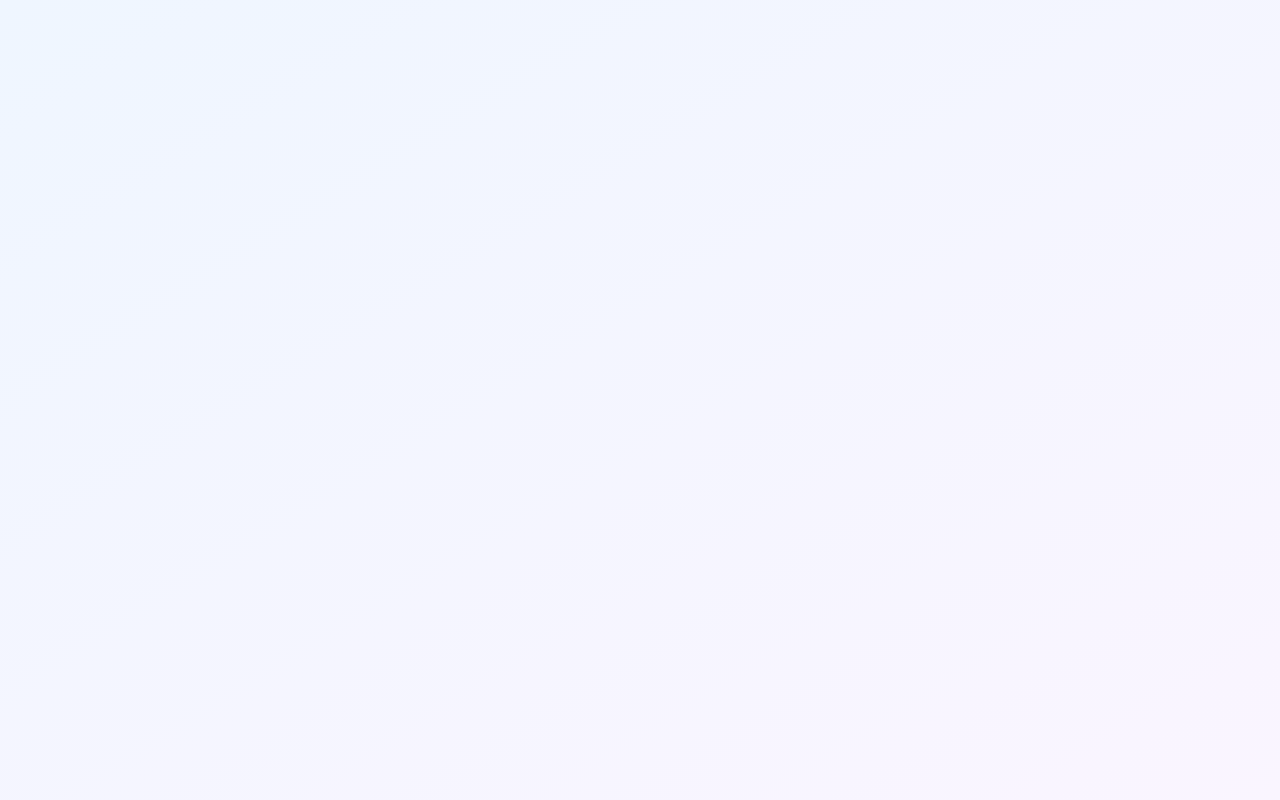
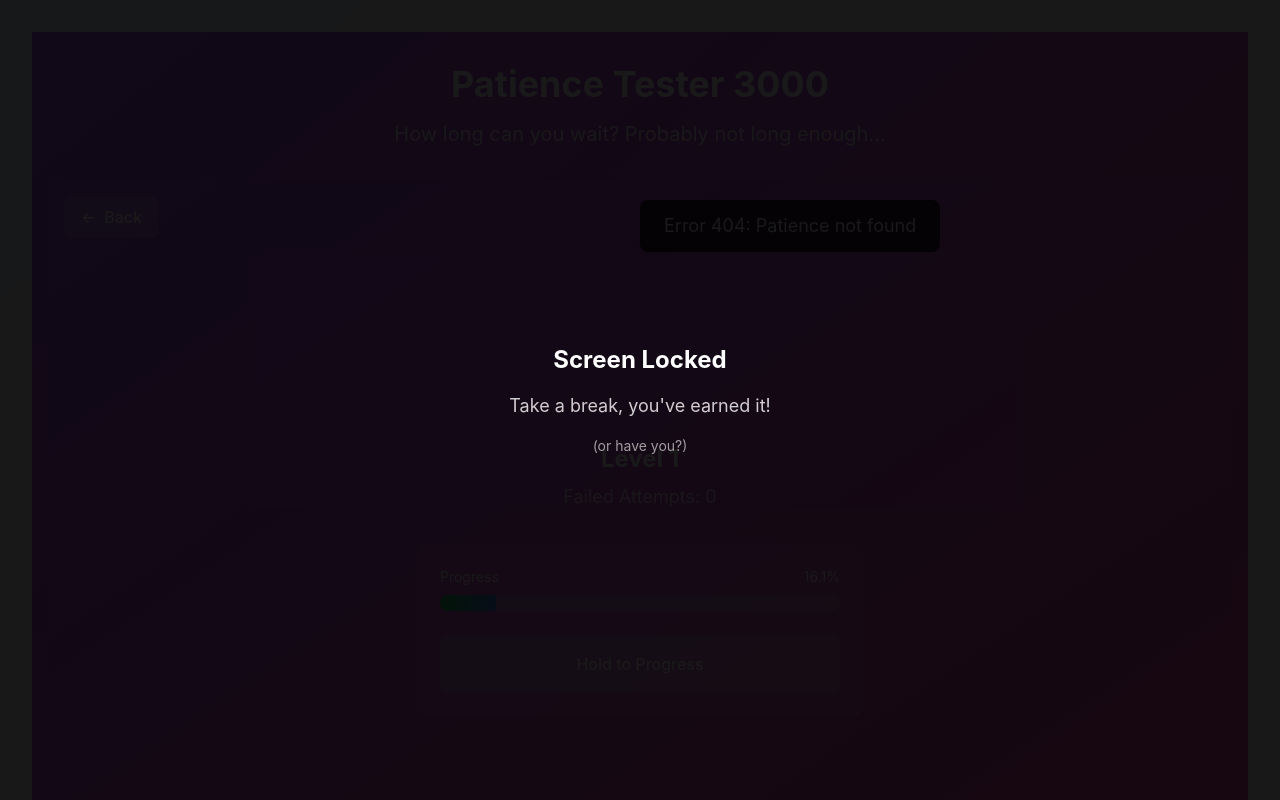
Before and after one commit to Tumelo2748/Crzy-Gamez, a React (Vite) app: page /patience-tester in a window 1280 px wide. Before the commit this address had no page. Shown: the top 800 px of the page. Built offline with nearby package versions, Linux system fonts and the light colour scheme.

Commit message:
Added patienceTester

```diff
--- a/src/App.tsx
+++ b/src/App.tsx
@@ -8,6 +8,7 @@ import { RoastChatPage } from './pages/RoastChatPage';
 import GravityFormPage  from './pages/GravityFormPage';
 import GuessWrongPage from './pages/GuessWrongPage';
 import ImpossibleMazePage from './pages/ImpossibleMazePage';
+import PatienceTesterPage from './pages/PatienceTesterPage';
 
 function App() {
   return (
@@ -22,6 +23,7 @@ function App() {
           <Route path="/gravity-form" element={<GravityFormPage />} />
           <Route path="/guess-wrong" element={<GuessWrongPage />} />
           <Route path="/impossible-maze" element={<ImpossibleMazePage />} />
+          <Route path="/patience-tester" element={<PatienceTesterPage />} />
         </Routes>
       </PageLayout>
     </Router>
--- a/src/components/games/ImpossibleMaze/index.tsx
+++ b/src/components/games/ImpossibleMaze/index.tsx
@@ -3,8 +3,8 @@ import { motion, AnimatePresence } from 'framer-motion';
 import { useNavigate } from 'react-router-dom';
 import { useWindowSize } from 'react-use';
 
-const GRID_SIZE = 10;
-const CELL_SIZE = 40;
+// const GRID_SIZE = 10;
+// const CELL_SIZE = 40;
 
 interface Position {
   x: number;
@@ -65,9 +65,9 @@ const ImpossibleMaze: React.FC = () => {
     if (px > 0) newWalls[py][px-1] = false;
     if (px < GRID_SIZE-1) newWalls[py][px+1] = false;
 
-    const newFakeExits = [];
+    const newFakeExits: Position[] = [];
     for (let i = 0; i < 3; i++) {
-      let fx, fy;
+      let fx: number, fy: number;
       do {
         fx = Math.floor(Math.random() * GRID_SIZE);
         fy = Math.floor(Math.random() * GRID_SIZE);
@@ -85,7 +85,7 @@ const ImpossibleMaze: React.FC = () => {
   };
 
   const moveExit = useCallback(() => {
-    let newX, newY;
+    let newX: number, newY: number;
     do {
       newX = Math.floor(Math.random() * GRID_SIZE);
       newY = Math.floor(Math.random() * GRID_SIZE);
--- /dev/null
+++ b/src/components/games/PatienceTester/index.tsx
@@ -0,0 +1,189 @@
+import React, { useState, useEffect, useRef } from 'react';
+import { motion, AnimatePresence } from 'framer-motion';
+import { useNavigate } from 'react-router-dom';
+
+const mockingMessages = [
+  "Take a break, it's only a game... or is it?",
+  "Your patience is admirable, but futile",
+  "Loading... just kidding!",
+  "Error 404: Patience not found",
+  "Have you tried turning it off and... waiting?",
+  "Loading might take a while. Like, forever.",
+  "Pro tip: Staring won't make it go faster",
+  "Time is relative. This is relatively slow.",
+];
+
+const PatienceTester: React.FC = () => {
+  const navigate = useNavigate();
+  const [progress, setProgress] = useState(0);
+  const [holdProgress, setHoldProgress] = useState(0);
+  const [message, setMessage] = useState("");
+  const [showMessage, setShowMessage] = useState(false);
+  const [isHolding, setIsHolding] = useState(false);
+  const [showLockScreen, setShowLockScreen] = useState(false);
+  const [level, setLevel] = useState(1);
+  const [attempts, setAttempts] = useState(0);
+  const holdTimeout = useRef<number | null>(null);
+  const progressInterval = useRef<number | null>(null);
+
+  const showRandomMessage = () => {
+    const msg = mockingMessages[Math.floor(Math.random() * mockingMessages.length)];
+    setMessage(msg);
+    setShowMessage(true);
+    setTimeout(() => setShowMessage(false), 5000);
+  };
+
+  const resetProgress = () => {
+    setProgress(0);
+    if (progressInterval.current) {
+      clearInterval(progressInterval.current);
+    }
+  };
+
+  const startProgress = () => {
+    resetProgress();
+    let currentProgress = 0;
+
+    progressInterval.current = window.setInterval(() => {
+      currentProgress += Math.random() * 1;
+
+      // Random events
+      if (Math.random() < 0.1) {
+        currentProgress -= Math.random() * 3;
+      }
+      if (Math.random() < 0.01) {
+        setShowLockScreen(true);
+        setTimeout(() => setShowLockScreen(false), 4000);
+      }
+      if (Math.random() < 0.15) {
+        showRandomMessage();
+      }
+
+      currentProgress = Math.max(0, Math.min(currentProgress, 99.9));
+
+      if (currentProgress > 99 && Math.random() < 0.5 + (level * 0.1)) {
+        currentProgress = 99.9;
+      }
+
+      setProgress(currentProgress);
+    }, 100);
+  };
+
+  const handleHoldStart = () => {
+    setIsHolding(true);
+    setHoldProgress(0);
+
+    let currentHoldProgress = 0;
+    holdTimeout.current = window.setInterval(() => {
+      currentHoldProgress += 1;
+      if (currentHoldProgress <= 100) {
+        setHoldProgress(currentHoldProgress);
+      } else {
+        if (holdTimeout.current) {
+          clearInterval(holdTimeout.current);
+        }
+        setLevel(prev => prev + 1);
+        setIsHolding(false);
+        startProgress();
+      }
+    }, 100);
+  };
+
+  const handleHoldEnd = () => {
+    if (holdTimeout.current) {
+      clearInterval(holdTimeout.current);
+    }
+    setIsHolding(false);
+    setHoldProgress(0);
+    setAttempts(prev => prev + 1);
+    showRandomMessage();
+  };
+
+  useEffect(() => {
+    startProgress();
+    return () => {
+      if (progressInterval.current) clearInterval(progressInterval.current);
+      if (holdTimeout.current) clearInterval(holdTimeout.current);
+    };
+  }, []);
+
+  return (
+    <div className="min-h-screen bg-gradient-to-br from-purple-500 to-pink-500 p-4 flex flex-col items-center justify-center relative">
+      <motion.button
+        whileHover={{ scale: 1.05 }}
+        whileTap={{ scale: 0.95 }}
+        className="absolute top-4 left-4 px-4 py-2 bg-white bg-opacity-20 text-white rounded-lg hover:bg-opacity-30 transition-all flex items-center space-x-2"
+        onClick={() => navigate('/')}
+      >
+        <span>←</span>
+        <span>Back</span>
+      </motion.button>
+
+      <div className="w-full max-w-md space-y-8">
+        <div className="text-center text-white">
+          <h2 className="text-2xl font-bold mb-2">Level {level}</h2>
+          <p className="text-lg opacity-80">Failed Attempts: {attempts}</p>
+        </div>
+
+        <div className="bg-white bg-opacity-10 backdrop-blur-sm rounded-xl p-6 space-y-6">
+          <div className="space-y-2">
+            <div className="flex justify-between text-white text-sm">
+              <span>Progress</span>
+              <span>{progress.toFixed(1)}%</span>
+            </div>
+            <div className="h-4 bg-white bg-opacity-20 rounded-full overflow-hidden">
+              <motion.div
+                className="h-full bg-gradient-to-r from-green-500 to-blue-500"
+                animate={{ width: `${progress}%` }}
+                transition={{ type: "spring", stiffness: 30 }}
+              />
+            </div>
+          </div>
+
+          <motion.button
+            className={`w-full py-4 rounded-lg font-medium text-white transition-all ${
+              isHolding ? 'bg-green-500' : 'bg-white bg-opacity-20 hover:bg-opacity-30'
+            }`}
+            onMouseDown={handleHoldStart}
+            onMouseUp={handleHoldEnd}
+            onMouseLeave={handleHoldEnd}
+            onTouchStart={handleHoldStart}
+            onTouchEnd={handleHoldEnd}
+          >
+            {isHolding ? `Hold for ${((100 - holdProgress) / 10).toFixed(1)} more seconds` : "Hold to Progress"}
+          </motion.button>
+        </div>
+      </div>
+
+      <AnimatePresence>
+        {showMessage && (
+          <motion.div
+            initial={{ opacity: 0, y: 20 }}
+            animate={{ opacity: 1, y: 0 }}
+            exit={{ opacity: 0, y: -20 }}
+            className="fixed top-1/4 left-1/2 transform -translate-x-1/2 bg-black bg-opacity-80 text-white px-6 py-3 rounded-lg text-lg"
+          >
+            {message}
+          </motion.div>
+        )}
+
+        {showLockScreen && (
+          <motion.div
+            initial={{ opacity: 0 }}
+            animate={{ opacity: 1 }}
+            exit={{ opacity: 0 }}
+            className="fixed inset-0 bg-black bg-opacity-90 flex items-center justify-center z-50"
+          >
+            <div className="text-center text-white space-y-4">
+              <h3 className="text-2xl font-bold">Screen Locked</h3>
+              <p className="text-lg opacity-80">Take a break, you've earned it!</p>
+              <p className="text-sm opacity-60">(or have you?)</p>
+            </div>
+          </motion.div>
+        )}
+      </AnimatePresence>
+    </div>
+  );
+};
+
+export default PatienceTester;
--- a/src/pages/LandingPage/index.tsx
+++ b/src/pages/LandingPage/index.tsx
@@ -67,6 +67,14 @@ const games: GameCard[] = [
     emoji: "🌀",
     difficulty: "Impossible",
     color: "from-indigo-500 to-blue-500"
+  },
+  {
+    title: "Patience Tester 3000",
+    description: "Think you're patient? This game will prove you wrong.",
+    path: "/patience-tester",
+    emoji: "⏳",
+    difficulty: "Spicy",
+    color: "from-yellow-500 to-red-500"
   }
 ];
 
--- /dev/null
+++ b/src/pages/PatienceTesterPage/index.tsx
@@ -0,0 +1,21 @@
+import React from 'react';
+import PatienceTester from '../../components/games/PatienceTester';
+
+const PatienceTesterPage: React.FC = () => {
+  return (
+    <div className="min-h-screen bg-gradient-to-br from-purple-500 to-pink-500">
+      <div className="container mx-auto px-4 py-8">
+        <div className="text-center mb-8">
+          <h1 className="text-4xl font-bold text-white mb-4">Patience Tester 3000</h1>
+          <p className="text-xl text-white opacity-90">
+            How long can you wait? Probably not long enough...
+          </p>
+        </div>
+
+        <PatienceTester />
+      </div>
+    </div>
+  );
+};
+
+export default PatienceTesterPage;
```
